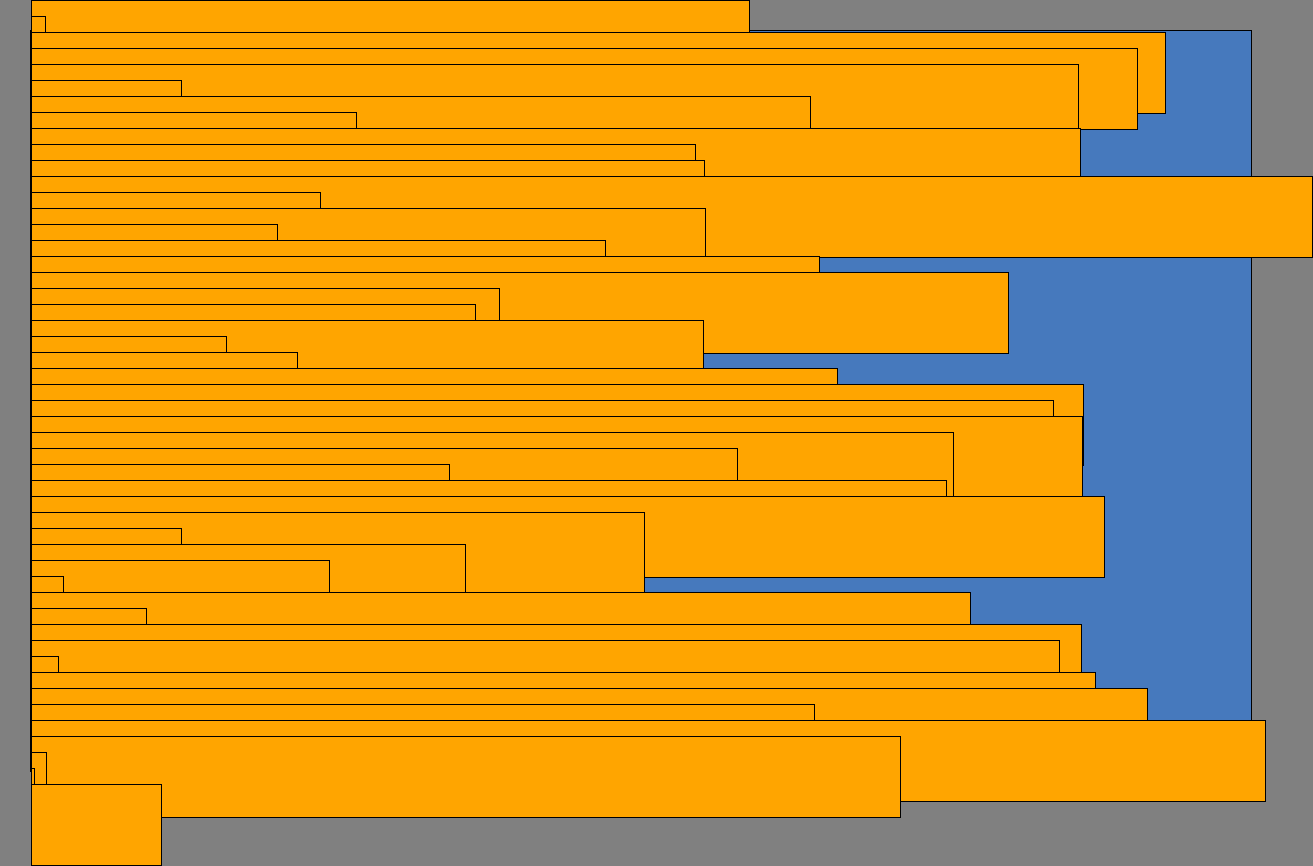
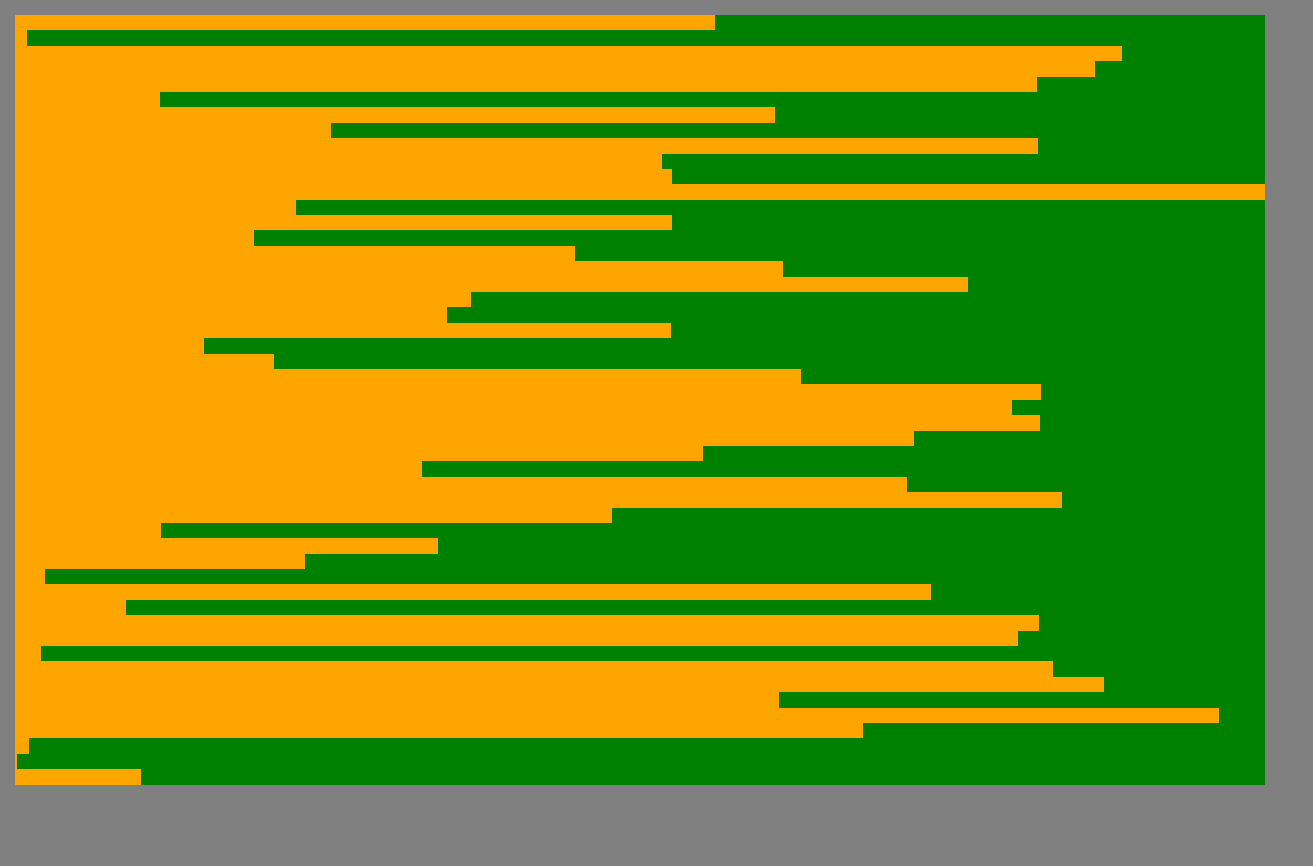
Before and after one commit to Andreuparri/d3_viz, a plain HTML site: page learning_d3_v001/index.html in a window 1280 px wide. Shown: the whole page, 1313 px wide, since content can reach past the window. After the commit the page ends 800 px from the top, so only its background shows below. Drawn offline with nearby package versions, Linux system fonts and the light colour scheme.

Commit message:
basic setup working
nice constant margin working

```diff
--- a/learning_d3_v001/index.html
+++ b/learning_d3_v001/index.html
@@ -5,22 +5,25 @@
         <script src="https://ajax.googleapis.com/ajax/libs/jquery/2.1.4/jquery.min.js"></script>
         <script src="https://d3js.org/d3.v3.min.js" charset="utf-8"></script>
         <script src="js/main.js"></script>
-        <div class="chart"></div>
-        <style id="jsbin-css">
-			html{
-  				background: grey;
-  				margin:30px;
-  				height:100%;
-  				overflow:hidden;
+        <div class="container"></div>
+        <style>
+        	body{
+        		background-color : grey;
+        	}
+			*.container{
+   				display: block;
+  				background:green;
+  				position:absolute;
+  				top:0px;
+  				left:0px;
+  				right:0px;
+  				bottom:0px;
+  				margin: 15px;
 
 				}
-			body {
-			    border:1px solid black;
-			    background: #4679BD;
-			    width:100%;
-			    height: calc(100% - 60px);
-			    padding:auto;
-			    margin:auto;
+			*.bars{
+				  background-color:orange;
+				  margin:0px;
 			 }
 			</style>
 
--- a/learning_d3_v001/js/main.js
+++ b/learning_d3_v001/js/main.js
@@ -12,26 +12,17 @@ var x = d3.scale.linear()
     .domain([0,d3.max(data)])
     .range([0,100]);
 
-    var x2 = d3.scale.linear()
-    .domain([0,data.length])
-    .range([0,100]);
-
-var y = ($(window).height()-120)/(data.length-1);
+var y = 100/(data.length);
 	//y = y-1;
   console.log(y);
 
-d3.select(".chart")
+d3.select(".container")
   .selectAll("div")
     .data(data)
   .enter().append("div")
-  	.style("width",function(d) { return x(d) + "%"; })
-  	.style("height", "10%")
-    .style("position","absolute")
-    .style("top",function(d,i) { return x2(i) + "%"; })
-  	.style("background-color","orange")
-    .style("border","1px solid black")
-
-    ;
+    .attr("class","bars")
+    .style("height", y + "%")
+    .style("width",function(d) { return x(d) + "%"; });
   	//.text(function(d) { return d; });
 
 
```
